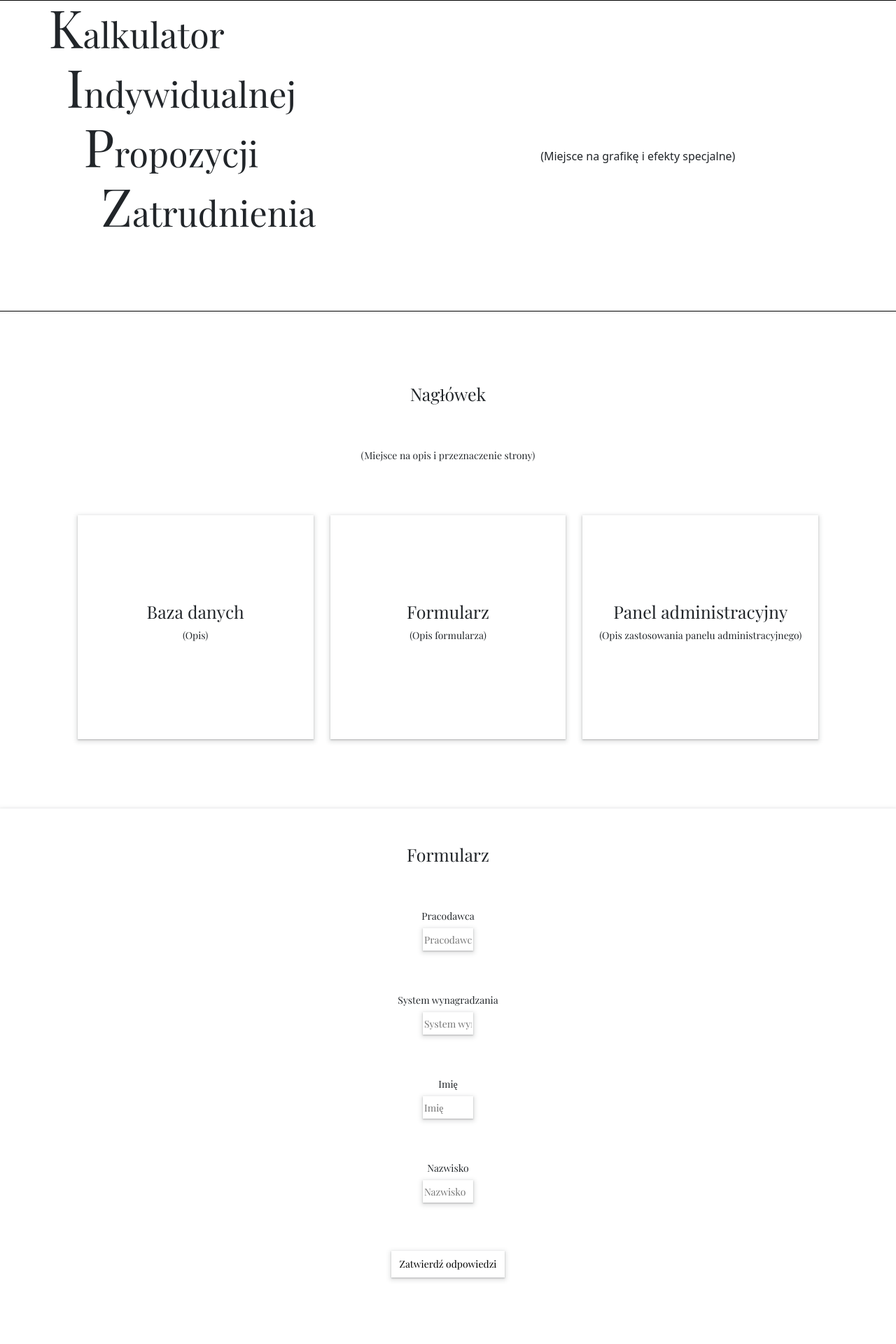
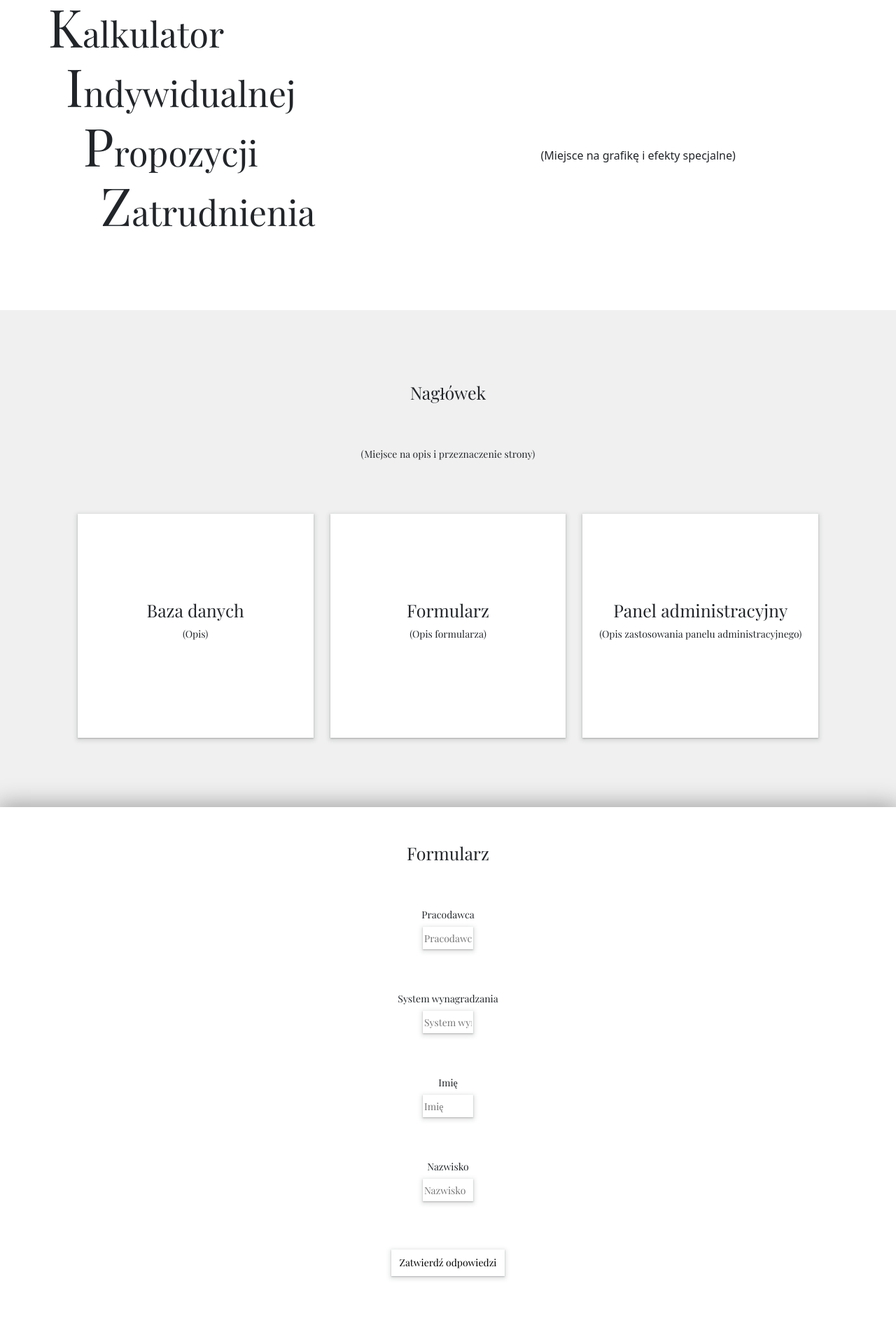
Before and after one commit to Pyother/individual-job-offer, a React (Create React App) app: page / in a window 1280 px wide. Shown: the top 1920 px of the page at 70% size. Built offline with nearby package versions, Linux system fonts and the light colour scheme.

Commit message:
Add media query and style home page components

```diff
--- a/src/components/PageHomeFooter.jsx
+++ b/src/components/PageHomeFooter.jsx
@@ -6,7 +6,7 @@ import { Row, Col, Container } from 'react-bootstrap';
 const PageHomeFooter = (props) => {
     return (
         <div>
-            <Container fluid className='footer'>
+            <Container fluid className='footer' style={{backgroundColor: "#f0f0f0"}}>
                 <Row>
                     <Col>
                         Autorzy
--- a/src/components/PageHomeGuide.jsx
+++ b/src/components/PageHomeGuide.jsx
@@ -36,7 +36,7 @@ const PageHomeGuide = (props) => {
 
     return (
         <div>
-            <Container fluid className="guide">
+            <Container fluid className="guide" style={{backgroundColor: "#f0f0f0"}}>
                 <Row style={{margin: 0}}>
                     <div className="guide-header">
                         Nagłówek
@@ -46,7 +46,7 @@ const PageHomeGuide = (props) => {
                 <Row style={{padding: "5%", width: "1200px"}}>
                     <Col md={4}>
                         <div ref={ref} className="guide-content" id='redirect-database'>
-                            <Col>
+                            <Col >
                                 <Row><h1>Baza danych</h1></Row>
                                 <Row><p>(Opis)</p></Row>
                             </Col>
@@ -54,7 +54,7 @@ const PageHomeGuide = (props) => {
                     </Col>
                     <Col md={4}>
                         <div className="guide-content" id='redirect-form'>
-                            <Col>
+                            <Col >
                                 <Row><h1>Formularz</h1></Row>
                                 <Row><p>(Opis formularza)</p></Row>
                             </Col>
@@ -62,7 +62,7 @@ const PageHomeGuide = (props) => {
                     </Col>
                     <Col md={4}>
                         <div className="guide-content" id='redirect-admin'>
-                            <Col>
+                            <Col >
                                 <Row><h1>Panel administracyjny</h1></Row>
                                 <Row><p>(Opis zastosowania panelu administracyjnego)</p></Row>
                             </Col>
--- a/src/components/PageHomeHeader.jsx
+++ b/src/components/PageHomeHeader.jsx
@@ -7,7 +7,7 @@ const PageHomeHeader = (props) =>{
     return (
         <div>
             <Container className="header">
-                <Row style={{padding: 0, border: "1px solid black"}}>
+                <Row className="title-container" style={{padding: 0}}>
                     <Col md={5} style={{padding: 0}}>
                         <div className="title">
                             <p>Kalkulator<br/>
--- a/src/components/components.css
+++ b/src/components/components.css
@@ -38,7 +38,8 @@ form {
     width: 100%;
     padding-bottom: 5%;
     padding-top: 2%;
-    box-shadow: rgba(60, 64, 67, 0.3) 0px 1px 2px 0px, rgba(60, 64, 67, 0.15) 0px 2px 6px 2px;
+    -webkit-box-shadow: 0px 0px 31px 4px rgba(0,0,0,0.34);
+    box-shadow: 0px 0px 31px 4px rgba(0,0,0,0.34);
 }
 
 .formInput {
@@ -82,12 +83,14 @@ input:hover {
     display: contents;
     justify-content: center;
     align-items: center;
-
 }
 
-.header-row {
-    width: 100%;
+.title-container {
+    -webkit-box-shadow: 0px 0px 31px 4px rgba(0,0,0,0.34);
+    box-shadow: 0px 0px 31px 4px rgba(0,0,0,0.34);
 }
+
+
 
 .title {
     display: flex;
@@ -187,6 +190,7 @@ input:hover {
     align-items: center;
     box-shadow: rgba(60, 64, 67, 0.3) 0px 1px 2px 0px, rgba(60, 64, 67, 0.15) 0px 2px 6px 2px;
     height: 40vh;
+    background-color: white;
     -webkit-transition: box-shadow 1s;
 }
 
@@ -235,3 +239,7 @@ input:hover {
     box-shadow: rgba(0, 0, 0, 0.16) 0px 1px 4px;
     height: 5vh;
 }
+
+@media all and (min-width: 768px) {
+
+}
```
